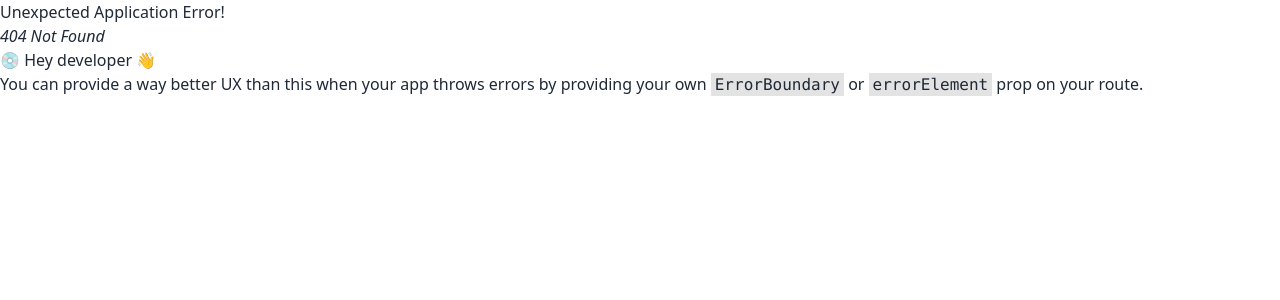
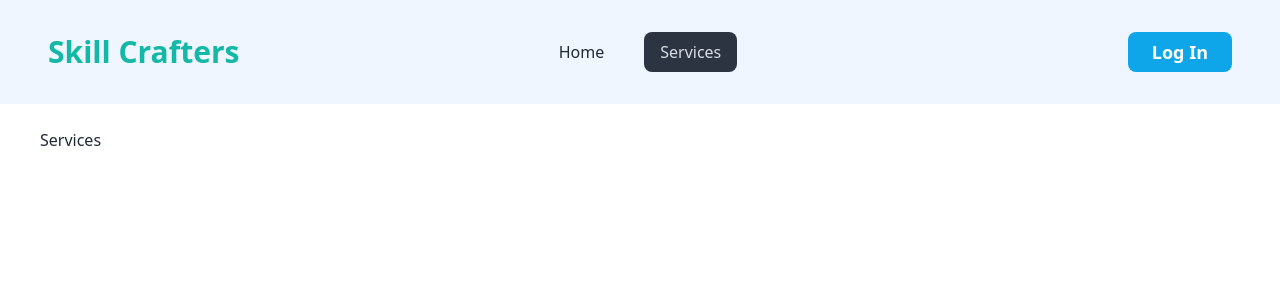
Before and after one commit to Ashiqur1819/Skill-Crafters-Client-Side, a React (Vite) app: page /services in a window 1280 px wide. Before the commit this address had no page. Shown: the top 300 px of the page. Built offline with nearby package versions, Linux system fonts and the light colour scheme.

Commit message:
Added Navbar

```diff
--- /dev/null
+++ b/src/components/Navbar.jsx
@@ -0,0 +1,63 @@
+import { Link, NavLink } from "react-router-dom";
+
+const Navbar = () => {
+    const links = (
+      <div className="lg:flex items-center gap-6">
+        <li>
+          <NavLink to="/">Home</NavLink>
+        </li>
+        <li>
+          <NavLink to="/services">Services</NavLink>
+        </li>
+      </div>
+    );
+
+    return (
+      <div className="navbar px-3 md:px-6 lg:px-12 py-6 bg-blue-50 mb-6">
+        <div className="navbar-start">
+          <div className="dropdown">
+            <div tabIndex={0} role="button" className="lg:hidden mr-2">
+              <svg
+                xmlns="http://www.w3.org/2000/svg"
+                className="h-7 w-7"
+                fill="none"
+                viewBox="0 0 24 24"
+                stroke="currentColor"
+              >
+                <path
+                  strokeLinecap="round"
+                  strokeLinejoin="round"
+                  strokeWidth="2"
+                  d="M4 6h16M4 12h8m-8 6h16"
+                />
+              </svg>
+            </div>
+            <ul
+              tabIndex={0}
+              className="menu menu-md dropdown-content bg-gray-900 rounded-box z-[1] mt-6 w-60 p-2 shadow text-white"
+            >
+              {links}
+            </ul>
+          </div>
+          <a className="text-lg text-teal-500 md:text-3xl font-bold hidden md:inline-block">
+            Skill Crafters
+          </a>
+        </div>
+        <div className="navbar-center hidden lg:flex">
+          <ul className="menu menu-horizontal px- gap-6 text-base ">{links}</ul>
+        </div>
+        <div className="navbar-end">
+          <button>
+            <Link
+              to="/login"
+              className="py-2 px-6 md:text-lg rounded-lg bg-sky-500 text-white cursor-pointer font-semibold hover:bg-cyan-400"
+            >
+              Log In
+            </Link>
+          </button>
+        </div>
+      </div>
+    );
+};
+
+export default Navbar;
--- /dev/null
+++ b/src/layouts/MainLayout.jsx
@@ -0,0 +1,18 @@
+import { Outlet } from "react-router-dom";
+import Navbar from "../components/Navbar";
+
+
+const MainLayout = () => {
+    return (
+      <div>
+        <header>
+          <Navbar></Navbar>
+        </header>
+        <main className="max-w-7xl mx-auto px-4 md:px-6 lg:px-10">
+          <Outlet></Outlet>
+        </main>
+      </div>
+    );
+};
+
+export default MainLayout;
--- /dev/null
+++ b/src/pages/Home.jsx
@@ -0,0 +1,11 @@
+import React from 'react';
+
+const Home = () => {
+    return (
+        <div>
+
+        </div>
+    );
+};
+
+export default Home;
--- /dev/null
+++ b/src/pages/Login.jsx
@@ -0,0 +1,11 @@
+import React from 'react';
+
+const Login = () => {
+    return (
+        <div>
+            Login
+        </div>
+    );
+};
+
+export default Login;
--- /dev/null
+++ b/src/pages/Services.jsx
@@ -0,0 +1,11 @@
+import React from 'react';
+
+const Services = () => {
+    return (
+        <div>
+            Services
+        </div>
+    );
+};
+
+export default Services;
--- a/src/routes/router.jsx
+++ b/src/routes/router.jsx
@@ -1,9 +1,28 @@
 import { createBrowserRouter} from "react-router-dom";
+import MainLayout from "../layouts/MainLayout";
+import Home from "../pages/Home";
+import Services from "../pages/Services";
+import Login from "../pages/Login";
 
 const router = createBrowserRouter([
   {
     path: "/",
-    element: <div>Hello world!</div>,
+    element: <MainLayout></MainLayout>,
+    errorElement: <h2>Error Page</h2>,
+    children: [
+        {
+            path: "/",
+            element: <Home></Home>
+        },
+        {
+            path: "/services",
+            element: <Services></Services>
+        },
+        {
+            path: "/login",
+            element: <Login></Login>
+        }
+    ]
   },
 ]);
 
```
